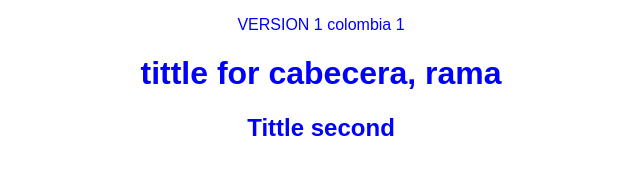
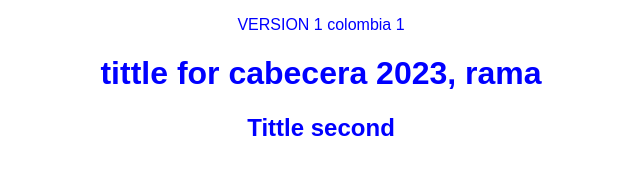
Before and after one commit to jose-jhr/anotaciones-github, a plain HTML site: page index.html in a window 1280 px wide. Shown: the whole page, without its empty margins (319-959 px from the left). Drawn offline with Linux system fonts and the light colour scheme.

Commit message:
update 2023 letters

```diff
--- a/index.html
+++ b/index.html
@@ -11,7 +11,7 @@
     <p>VERSION 1 colombia 1</p>
     <!--Text head-->
     <div>
-        <h1>tittle for cabecera, rama</h1>
+        <h1>tittle for cabecera 2023, rama</h1>
     </div>
 
     <div>
```
